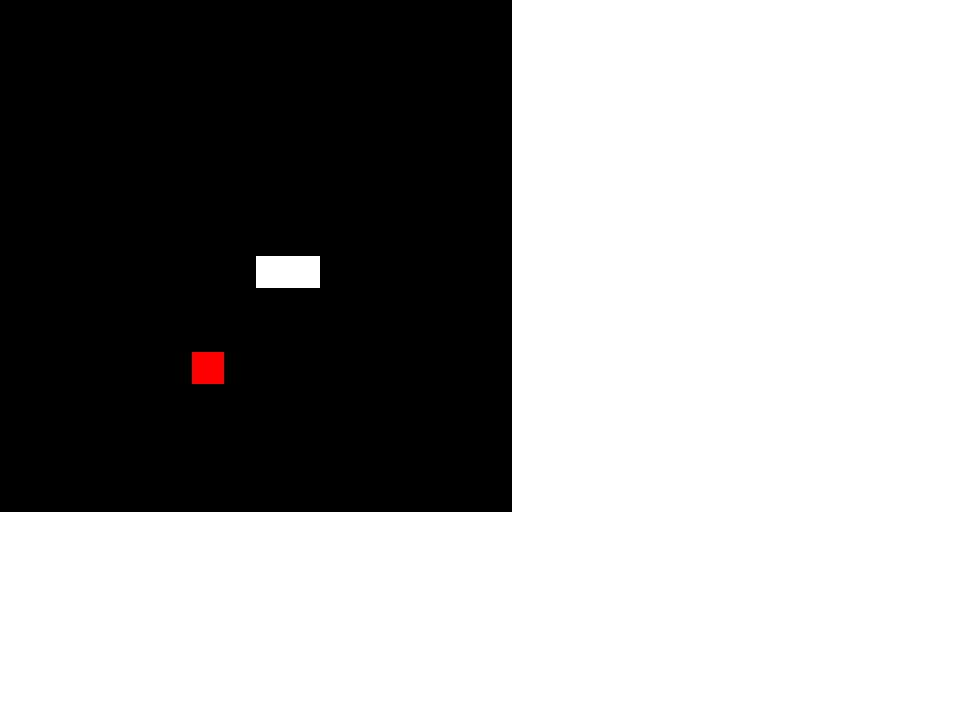
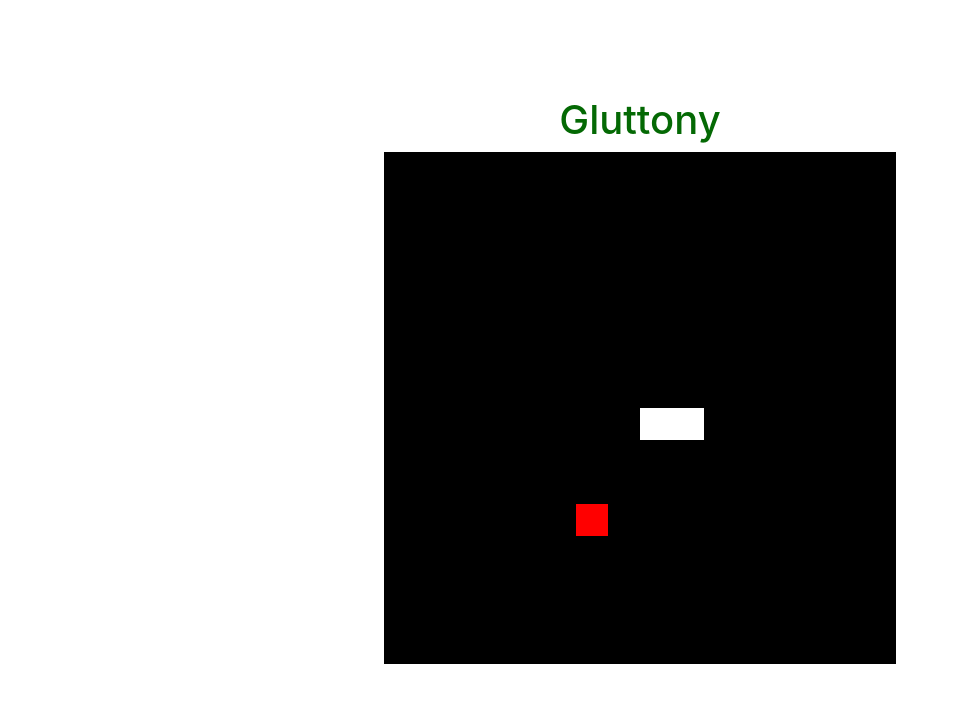
Before and after one commit to hardcore3m/DIO---Recriando-o-jogo-da-cobrinha, a plain HTML site: page index.html in a window 1280 px wide. Shown: the whole page, without its empty margins (0-959 px from the left). Drawn offline with Linux system fonts and the light colour scheme.

Commit message:
Estilizaçao do jogo

```diff
--- a/css/main.css
+++ b/css/main.css
@@ -0,0 +1,11 @@
+body{
+    /*vh é a parte visível da página*/
+    height: 95vh;
+    width: 95;
+    display: flex;
+    justify-content: center;
+    align-items: center;
+    flex-direction: column;
+    color: rgb(4, 105, 4);
+
+}
--- a/index.html
+++ b/index.html
@@ -14,6 +14,7 @@
 </head>
 
 <body>
+    <h1>Gluttony</h1>
     <canvas id="snake" width="512" height="512"></canvas>
 </body>
 
```
